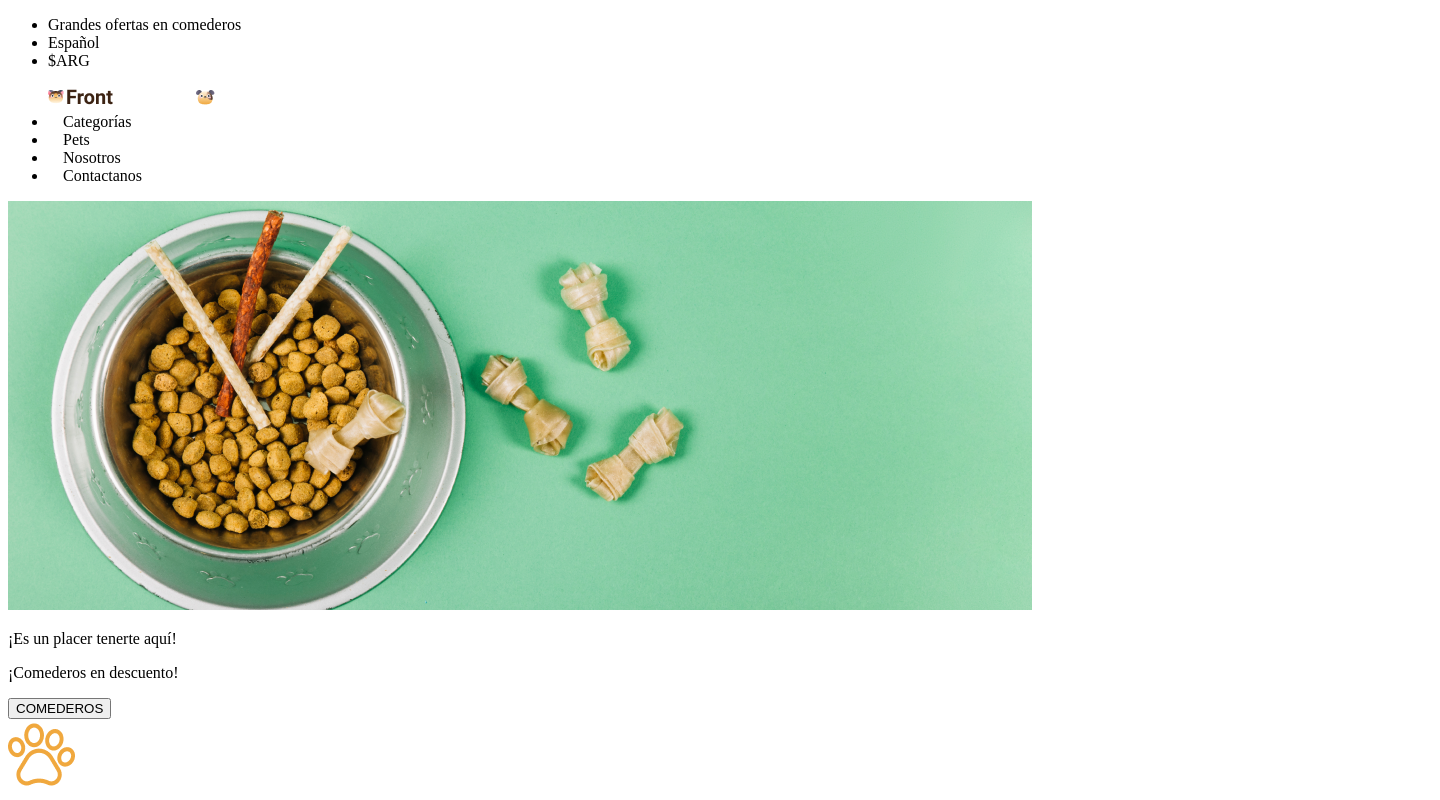
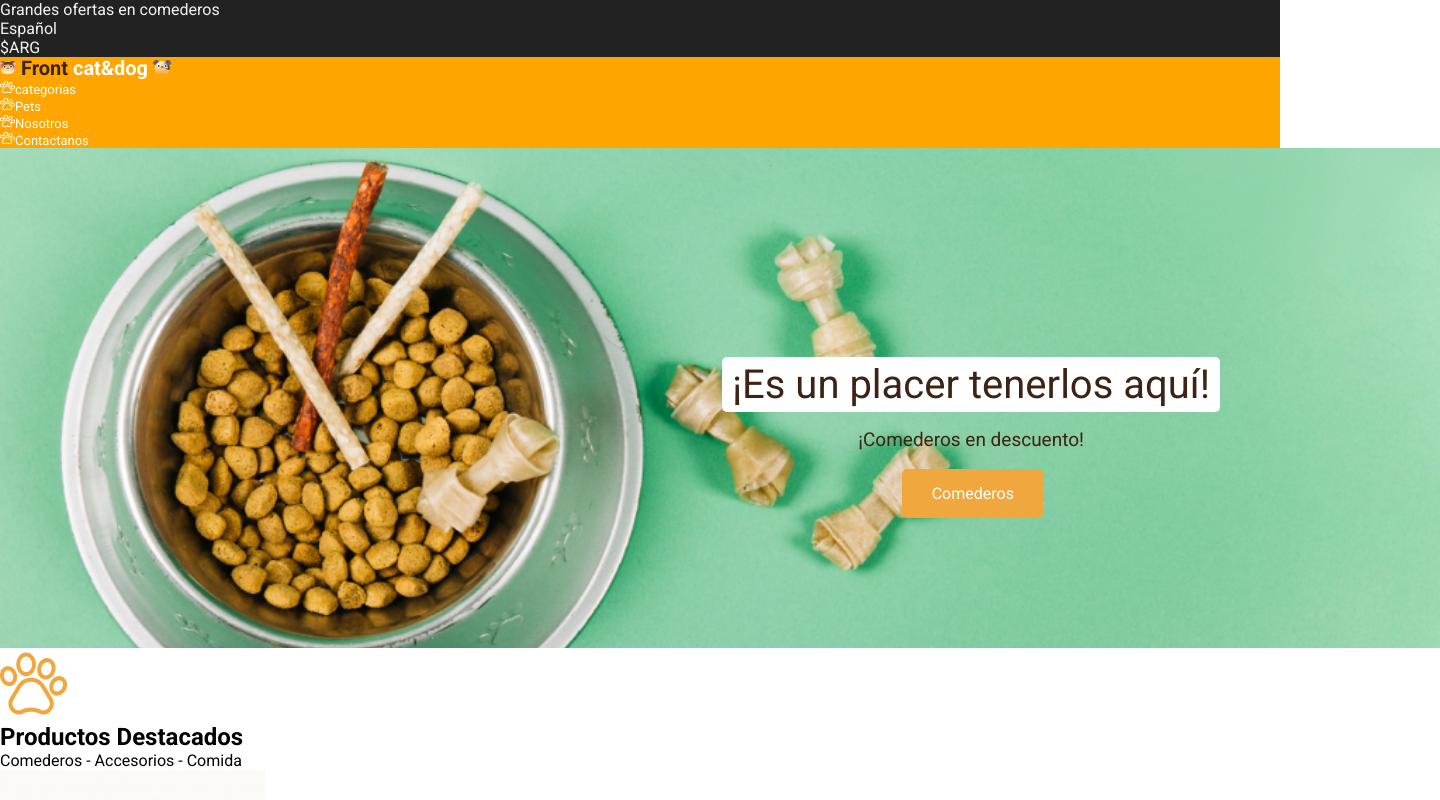
Before and after one commit to mcesmeralda/Petshop, a plain HTML site: page index.html in a window 1280 px wide. Shown: the top 800 px of the page, 1440 px wide, since content can reach past the window. Drawn offline with Linux system fonts and the light colour scheme.

Commit message:
anadiendo estilos

```diff
--- /dev/null
+++ b/css/style.css
@@ -0,0 +1,143 @@
+
+  @import url('https://fonts.googleapis.com/css2?family=Roboto:ital,wght@0,400;0,700;1,100&display=swap');
+
+*{
+    font-family: roboto, sans-serif;
+    margin: 0;
+    padding: 0;
+    box-sizing: border-box;
+}
+
+.header-container-top{
+    background-color: #222222;
+    color: #F3F3F3;
+    font-weight: 400;
+}
+
+.list-link{
+   list-style: none;
+   color: #FFFFFF;
+   font-weight: 400;
+   font-size: 13px;
+
+}
+
+.list{
+    list-style: none;
+    justify-content: space-between;
+}
+
+.header-container-t{
+    background-color: orange;
+}
+
+.logof{
+    color: #3C2313;
+    font-weight: 700;
+    font-size: 20px;
+    line-height: 23px;
+}
+
+.logob{
+    color: #FFFFFF;
+    font-weight: 700;
+    font-size: 20px;
+    line-height: 23px;
+}
+.logo-d1{
+    color: #FFFFFF;
+    font-weight: ;
+    font-size: ;
+    line-height: ;
+}
+
+.logo-d2{
+    color: #F0A83E;
+    font-weight: ;
+    font-size: ;
+    line-height: ;
+}
+
+
+.banner {
+    background-image: url("../img/bowl-and-pet-daities-on-green-background\ 1.png");
+    width: 1440px;
+    height: 500px;
+    background-repeat: no-repeat;
+   background-size: cover;
+
+
+
+
+}
+
+  .text-banner {
+    position: absolute;
+    right: 60px;
+    top: 237px;
+    text-align: center;
+    font-style: normal;
+    font-weight: 400;
+
+  }
+.text-banner .p1{
+    background: #ffffff;
+    border-radius: 5px;
+    padding: 10px;
+    font-size: 40px;
+    line-height: 35.16px;
+    margin-top: 120px;
+    font-weight: 400;
+    font-style: normal;
+    color: #3C2313;
+  }
+
+  .text-banner .p2{
+    height: 19px;
+    font-size: 19px;
+    line-height: 18.75px;
+    font-weight: 400;
+    margin-top: 19px;
+    color: #3C2313;
+    font-style: normal;
+
+  }
+
+  .text-banner .p3 {
+    height: 19px;
+    font-size: 16px;
+    line-height: 50.75px;
+    font-weight: 400;
+    margin-top: 19px;
+    color: #FFFFFF;
+    width: 141px;
+    height: 49px;
+    margin-left: 180px;
+    background: #F0A83E;
+    border-radius: 5px;
+
+  }
+.datos {
+    background-color: #3C2313;
+    width: 1440px;
+    line-height: 33px;
+    color: white;
+
+
+}
+
+.f-pie {
+    color: #FFFFFF;
+    font-weight: 700;
+    font-size: 17px;
+    line-height: 39px;
+    text-align: center;
+}
+
+.pie-de-pagina{
+    background-color: #222222;
+    line-height: 11.72px;
+    height: 40px;
+
+
+}
--- a/index.html
+++ b/index.html
@@ -5,43 +5,50 @@
     <meta http-equiv="X-UA-Compatible" content="IE=edge">
     <meta name="viewport" content="width=device-width, initial-scale=1.0">
     <title>FrontCat&Dog</title>
+    <link rel="stylesheet" href="css/style.css">
 </head>
 <body>
        <!-- Contenido para la cabecera: -->
     <header>
         <!-- Barra superior -->
-      <ul>
-        <li>Grandes ofertas en comederos</li>
-
-            <li type="disc">Español</li>
-            <li type="disc">$ARG</li>
+        <section class="header-container-top">
+            <p class="aviso">Grandes ofertas en comederos</p>
+      <ul class="list">
+            <li>Español</li>
+            <li>$ARG</li>
       </ul>
+    </section>
       <!-- Barra de menú principal -->
-      <nav>
-      <ul>
-        <img src="img/Logo.png" alt="logo">
-
-            <li type="disc"><img src="img/pawprint 3.png" alt="">Categorías</li>
-            <li type="disc"><img src="img/pawprint 3.png" alt="">Pets </li>
-            <li type="disc"><img src="img/pawprint 3.png" alt="">Nosotros</li>
-            <li type="disc"><img src="img/pawprint 3.png" alt="">Contactanos</li>
-      </ul>
-    </nav>
+    <section class="header-container-t">
+        <p class="logob">
+            <img src="img/Cat.png">
+            <span class="logof">Front</span>
+            cat&dog
+            <img src="img/Dog.png">
+        </p>
+        <nav>
+            <ul class="list-link">
+                <li><img src="img/pawprint 3.png" alt=""><span>categorias</span></li>
+                <li><img src="img/pawprint 3.png" alt=""><span>Pets</span> </li>
+                <li type="disc"><img src="img/pawprint 3.png" alt=""><span>Nosotros</span></li>
+                <li type="disc"><img src="img/pawprint 3.png" alt=""><span>Contactanos</span></li>
+            </ul>
+        </nav>
+    </section>
     </header>
     <main>
-       <section id="banner">
-        <div>
-        <img src="img/bowl-and-pet-daities-on-green-background 1.png" alt="banner">
-        <p>¡Es un placer tenerte aquí!</p>
-        <p>¡Comederos en descuento!</p>
-        <button>COMEDEROS</button>
-    </div>
+       <section class="banner">
+        <span class="text-banner">
+            <p class="p1">¡Es un placer tenerlos aquí!</p>
+            <p class="p2">¡Comederos en descuento!</p>
+            <p class="p3">Comederos</p>
+          </span>
         </section>
 
-       <section id="productos">
+       <section class="productos">
         <div>
         <img src="img/pawprint 1.png" alt="paw">
-        <h1>Productos Destacados</h1>
+        <h1 class="productosd">Productos Destacados</h1>
         <p>Comederos - Accesorios - Comida</p>
         </div>
 
@@ -64,9 +71,34 @@
         </div>
        </section>
 
+    <section class="datos">
+        <nav>
+            <ul>
+                <li><img src="img/Icono.png" alt=""><span class="localidad">
+                        <h3>localidad</h3>
+                        <p> Calle - provincia</p>
+                </li>
+                <li><img src="img/Icono (1).png" alt=""><span class="telefono">
+                        <h3>Teléfono</h3>
+                        <p>úmero de teléfono</p>
+                </li>
+                <li><img src="img/Icono (2).png" alt=""><span class="correo">
+                        <h2>Correo Electrónico</h2>
+                        <p>Dirección de correo</p>
+                </li>
+            </ul>
+            <p class="logo-d1">
+                <img src="img/Cat.png">
+                <span class="logo-d2">Front</span>
+                cat&dog
+                <img src="img/Dog.png">
+            </p>
+        </nav>
+    </section>
+
     </main>
-    <footer>
-        <p>Todos los derechos reservados Front End</p>
+    <footer class="pie-de-pagina">
+        <p class="f-pie">Todos los derechos reservados Front End</p>
     </footer>
 
 </body>
```
Also changed, not shown: img/Cat.png (added), img/Dog.png (added), img/Icono (1).png (added), img/Icono (2).png (added), img/Icono.png (added).
